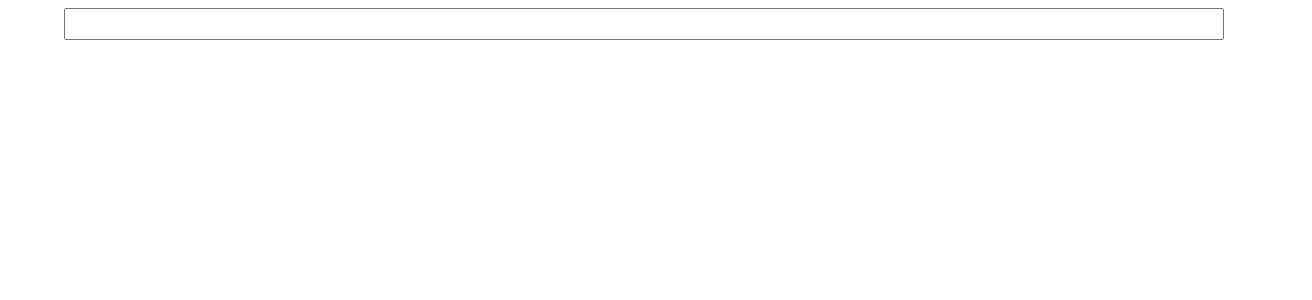
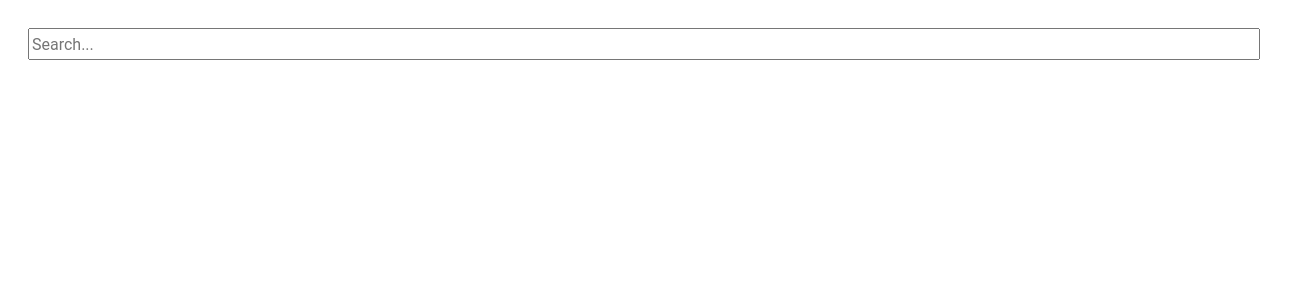
Before and after one commit to nehalgala7/youtuble_like_video_app, a React (Create React App) app: page / in a window 1280 px wide. Shown: the top 300 px of the page, 1312 px wide, since content can reach past the window. Built offline with nearby package versions, Linux system fonts and the light colour scheme.

Commit message:
removing materail UI

```diff
--- /dev/null
+++ b/src/App.css
@@ -0,0 +1,23 @@
+.main-container {
+    justify-content: center;
+    padding: 20px;
+}
+
+.main-container .app-content {
+    width: 100%;
+    box-sizing: border-box;
+    margin-top: 30px;
+}
+
+.main-container .app-content .video-detail-view {
+    display: inline-block;
+    width: 70%;
+    box-sizing: border-box;
+    vertical-align: top;
+}
+
+.main-container .app-content .related-video-view {
+    width: 30%;
+    display: inline-block;
+    box-sizing: border-box;
+}
--- a/src/App.js
+++ b/src/App.js
@@ -1,9 +1,8 @@
 import React, { Component } from 'react';
-import { Grid } from "@material-ui/core";
-
 import { SearchBar, VideoList, VideoDetail } from "./components";
 
 import youtube from "./api/youtube";
+import "./App.css";
 
 
 class App extends Component {
@@ -15,35 +14,23 @@ class App extends Component {
   onVideoSelect = (video) => {
     console.log(video)
     handleSubmit.call(this, "", video);
-
-    // this.setState({
-    //   selectedVideo: video
-    // });
   }
 
-
   render() {
-      console.log(process.env, 'process.env');
       return (
-        <Grid style={{ justifyContent: "center" }} container spacing={10}>
-          <Grid item xs={11}>
-            <Grid container spacing={10}>
-              <Grid item xs={12}>
-                <SearchBar onSubmit={handleSubmit.bind(this)} />
-              </Grid>
-            </Grid>
-          </Grid>
-          <Grid item xs={11}>
-            {this.state.videos ? <Grid container spacing={10}>
-              <Grid item xs={8} style={{ padding: "10px 40px 40px 40px" }}>
-                <VideoDetail video={this.state.selectedVideo} />
-              </Grid>
-              <Grid item xs={4}>
-                <VideoList videos={this.state.videos} onVideoSelect={this.onVideoSelect} />
-              </Grid>
-            </Grid> : null }
-          </Grid>
-      </Grid>
+        <div className="main-container">
+			<SearchBar onSubmit={handleSubmit.bind(this)} />
+			<div className="app-content">
+				{	this.state.videos ? <div>
+					<div className="video-detail-view">
+						<VideoDetail video={this.state.selectedVideo} />
+					</div>
+					<div className="related-video-view">
+						<VideoList videos={this.state.videos} onVideoSelect={this.onVideoSelect} />
+					</div>
+				</div> : null }
+			</div>
+        </div>
     );
   }
 }
--- a/src/components/SearchBar.css
+++ b/src/components/SearchBar.css
@@ -1,7 +1,3 @@
-.search-bar-container {
-    padding: "25px";
-}
-
 .search-bar {
     width: 100%;
     outline: none;
--- a/src/components/SearchBar.js
+++ b/src/components/SearchBar.js
@@ -1,26 +1,36 @@
-import React, { useState } from "react";
+import React, { Component } from "react";
 import "./SearchBar.css";
 
-export default (props) => {
-  const [searchTerm, setSearchTerm] = useState("");
+class SearchBar extends Component {
+    state = {
+      searchTerm: ""
+    }
 
-  const handleChange = (event) => setSearchTerm(event.target.value);
+    handleChange = (event) => {
+      this.setState({
+        searchTerm: event.target.value
+      });
+    }
 
-  const onKeyPress = (event) => {
+    onKeyPress = (event) => {
       if (event.key === "Enter") {
-      props.onSubmit(searchTerm);
+        this.props.onSubmit(this.state.searchTerm);
       }
     }
 
+    render() {
       return (
         <div className="search-bar-container">
           <input
             className="search-bar"
-        label="Search..."
-        value={searchTerm}
-        onChange={handleChange}
-        onKeyPress={onKeyPress}
+            placeholder="Search..."
+            value={this.state.searchTerm}
+            onChange={this.handleChange}
+            onKeyPress={this.onKeyPress}
           />
         </div>
       );
     }
+}
+
+export default SearchBar;
--- /dev/null
+++ b/src/components/VideoDetail.css
@@ -0,0 +1,5 @@
+.detail-video {
+    height: 450px;
+    margin-right: 30px;
+    margin-top: 10px;
+}
--- a/src/components/VideoDetail.js
+++ b/src/components/VideoDetail.js
@@ -1,13 +1,14 @@
 import React from "react";
 
 import { Paper, Typography } from "@material-ui/core";
+import "./VideoDetail.css"
 
 export default ({ video }) => {
   const videoSrc = `https://www.youtube.com/embed/${video.id.videoId}`;
 
   return (
     <React.Fragment>
-      <Paper elevation={6} style={{ height: "70%" }}>
+      <div className="detail-video">
         <iframe
           frameBorder="0"
           height="100%"
@@ -15,7 +16,7 @@ export default ({ video }) => {
           title="Video Player"
           src={videoSrc}
         />
-      </Paper>
+      </div>
       <Paper elevation={6} style={{ padding: "15px" }}>
         <Typography variant="h4">
           {video.snippet.title} - {video.snippet.channelTitle}
--- a/src/components/VideoItem.js
+++ b/src/components/VideoItem.js
@@ -1,15 +1,17 @@
 import React from "react";
-import { Grid, Paper, Typography } from "@material-ui/core";
+import { Paper, Typography } from "@material-ui/core";
 
-export default ({ video, onVideoSelect }) => {
+function VideoItem (props) {
   return (
-    <Grid item xs={12} style={{ padding: "10px", "box-sizing": "border-box" }}>
-      <Paper style={{ padding: "10px", "box-sizing": "border-box", cursor: "pointer" }} onClick={() => onVideoSelect(video.id.videoId)} >
-        <img style={{ marginRight: "20px", "display": "inline-block", width: "50%", "vertical-align": "middle" }} alt="thumbnail" src={video.snippet.thumbnails.medium.url} />
+    <div item xs={12} style={{ padding: "10px", "box-sizing": "border-box" }}>
+      <Paper style={{ padding: "10px", "box-sizing": "border-box", cursor: "pointer" }} onClick={() => props.onVideoSelect(props.video.id.videoId)} >
+        <img style={{ marginRight: "20px", "display": "inline-block", width: "50%", "vertical-align": "middle" }} alt="thumbnail" src={props.video.snippet.thumbnails.medium.url} />
         <Typography variant="subtitle1" style={{ "display": "inline-block", width: "calc(50% - 20px)", "vertical-align": "middle" }} >
-          <b>{video.snippet.title}</b>
+          <b>{props.video.snippet.title}</b>
         </Typography>
       </Paper>
-    </Grid>
+    </div>
   );
 }
+
+export default VideoItem;
--- a/src/components/VideoList.js
+++ b/src/components/VideoList.js
@@ -1,21 +1,23 @@
 import React from "react";
-import { Grid } from "@material-ui/core";
 
 import VideoItem from "./VideoItem";
 
-export default ({ videos, onVideoSelect }) => {
-  console.log(videos, "videos")
+function VideoList(props) {
+  let videos = props.videos;
+
   const listOfVideos = videos.map((video, index) => (
     <VideoItem
-      onVideoSelect={onVideoSelect}
+      onVideoSelect={props.onVideoSelect}
       key={video.id.videoId || ("video" + index)}
       video={video}
     />
   ));
 
   return (
-    <Grid container spacing={10}>
+    <div container spacing={10}>
       {listOfVideos}
-    </Grid>
+    </div>
   );
 }
+
+export default VideoList;
```
Lines whose indentation alone changed are shown as unchanged.
